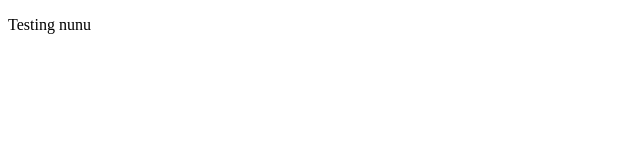
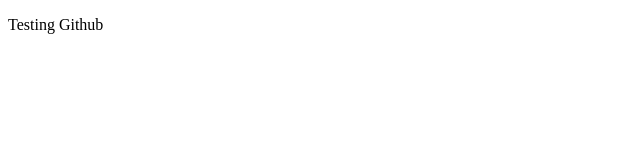
Before and after one commit to salmanalmaskati/salmanalmaskati.github.io, a plain HTML site: page 0/index.html in a window 1280 px wide. Shown: the full height of the page, 0-640 px from the left. Drawn offline with Linux system fonts and the light colour scheme.

Commit message:
Update index.html

```diff
--- a/0/index.html
+++ b/0/index.html
@@ -7,6 +7,6 @@
     <title>Example</title>
 </head>
 <body>
-    <p> Testing nunu</p>
+    <p> Testing Github</p>
 </body>
 </html>
```
